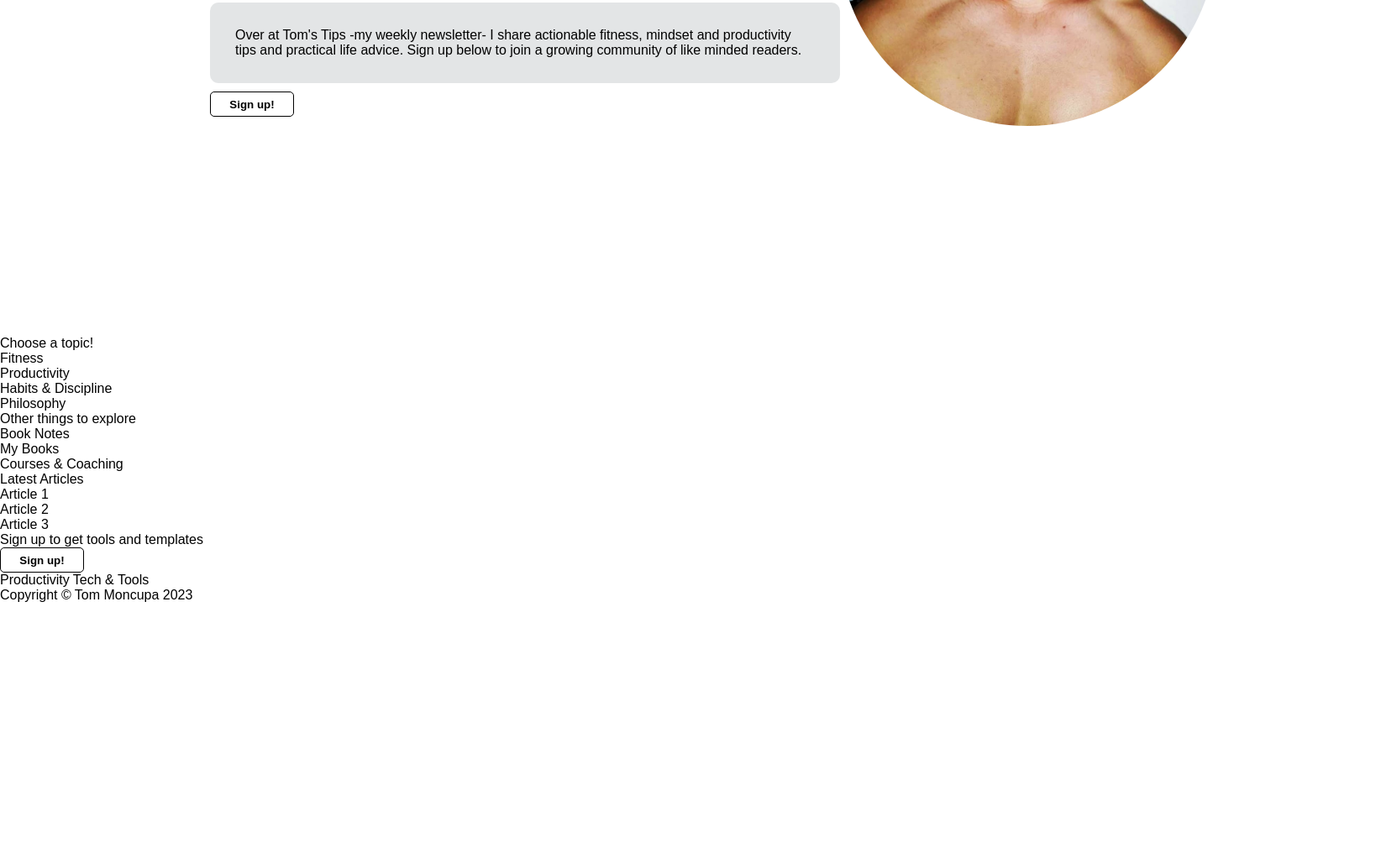
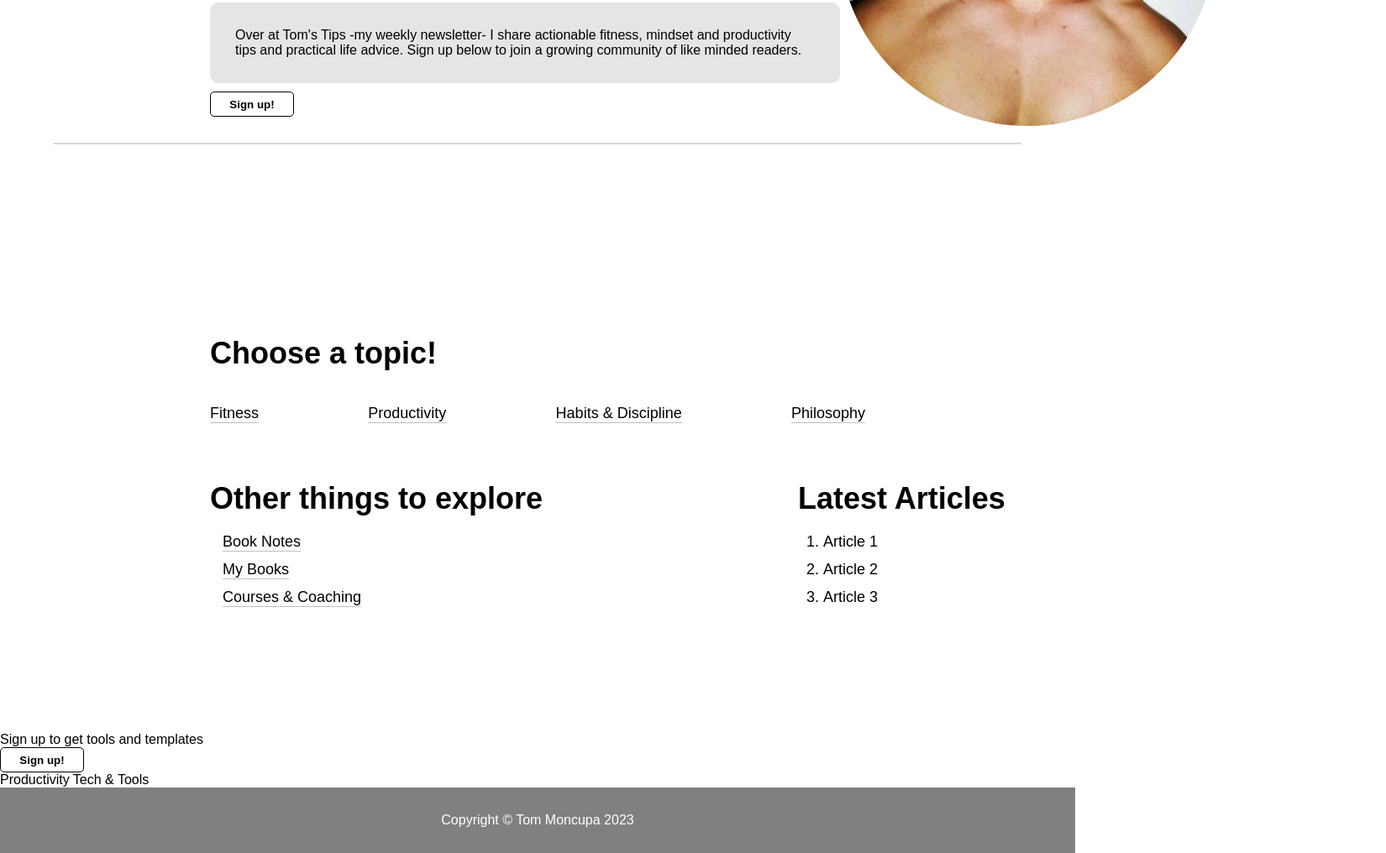
Before and after one commit to Jay-Deeee/tom-website, a plain HTML site: page index.html in a window 1280 px wide. Shown: the part 628-1644 px from the top of the page at 84% size, 1650 px wide, since content can reach past the window. Before the commit the page ends 1346 px from the top, so only its background shows below. Drawn offline with Linux system fonts and the light colour scheme.

Commit message:
Fix html and add css for .info

```diff
--- a/index.html
+++ b/index.html
@@ -20,7 +20,7 @@
                                 <li><a href="">Muscle Building</a></li>
                                 <li><a href="">Fat Loss</a></li>
                                 <li><a href="">Movement Library</a></li>
-                                <li><a href="">Freebook</a></li>
+                                <li><a href="">Free Book</a></li>
                             </ul>
                         </div>
                     </li>
@@ -60,7 +60,7 @@
             </div>
             <div class="hero-info">
                 <div class="left">
-                    <div class="hero-title">Hello Friends!</div>
+                    <div class="title">Hello Friends!</div>
                     <div class="hero-subtext">Nice to Meet you, I'm Tom.</div>
                     <div class="hero-subtext">I'm a fitness coach, personal improvement enthusiast, and author.</div>
                     <div class="info-box">On this site, we explore the strategies and techniques that help us live healthier, fulfilled, and more productive lives.</div>
@@ -69,36 +69,33 @@
                 </div>
                 <img class="hero-img" src="./img/header-img.jpg" alt="Tom's Profile Picture">
             </div>
+            <div id="border-bottom"></div>
         </div>
 
-        <div class="topics">
-            <div class="topics-head">Choose a topic!</div>
-            <div class="topics-links">
-                <ul>
+        <div class="info">
+            <div class="topics">
+                <div class="title">Choose a topic!</div>
+                <ul class="topics-links">
                     <li><a href="">Fitness</a></li>
                     <li><a href="">Productivity</a></li>
                     <li><a href="">Habits & Discipline</a></li>
                     <li><a href="">Philosophy</a></li>
                 </ul>
             </div>
-        </div>
 
-        <div class="content">
-            <div class="left">
-                <div class="others">Other things to explore</div>
-                <div class="others-links">
-                    <ul>
+            <div class="content">
+                <div class="left">
+                    <div class="title">Other things to explore</div>
+                    <ul class="others-links">
                         <li><a href="">Book Notes</a></li>
                         <li><a href="">My Books</a></li>
                         <li><a href="">Courses & Coaching</a></li>
                     </ul>
                 </div>
-            </div>
-            <div class="right">
-                <div class="left">
-                    <div class="articles">Latest Articles</div>
-                    <div class="articles-links">
-                        <ol>
+                <div class="right">
+                    <div class="left">
+                        <div class="title">Latest Articles</div>
+                        <ol class="articles-links">
                             <li><a href="">Article 1</a></li>
                             <li><a href="">Article 2</a></li>
                             <li><a href="">Article 3</a></li>
@@ -106,6 +103,7 @@
                     </div>
                 </div>
             </div>
+            <div id="border-bottom"></div>
         </div>
 
         <div class="tools">
--- a/styles.css
+++ b/styles.css
@@ -9,6 +9,14 @@ body {
     flex-direction: column;
     font-family: Arial, Helvetica, sans-serif;
     margin: 0;
+}
+
+#border-bottom {
+    position: absolute;
+    bottom: 0;
+    left: 5%;
+    right: 5%;
+    border-bottom: 2px solid #cccaca80;
 }
 
 a {
@@ -63,9 +71,13 @@ button {
     border-bottom: none;
 }
 
-.hero {
+.hero, .info {
     display: flex;
     flex-direction: column;
+}
+
+.info {
+    padding-bottom: 150px;
 }
 
 .header {
@@ -95,10 +107,10 @@ button {
 }
 
 .left {
-    width: 700px;
+    min-width: 700px;
 }
 
-.hero-title {
+.title {
     font-size: 36px;
     font-weight: 900;
     margin-bottom: 20px;
@@ -127,3 +139,51 @@ button {
     height: 450px;
     border-radius: 360px;
 }
+
+.topics {
+    display: flex;
+    flex-direction: column;
+    padding: 0 250px;
+    margin-bottom: 50px;
+}
+
+.topics-links {
+    display: flex;
+    justify-content: space-between;
+    align-items: center;
+    font-size: 18px;
+    padding: 20px 0;
+}
+
+.topics-links a, .others-links a {
+    text-decoration: underline #80808080;
+    text-underline-offset: 5px;
+}
+
+.content {
+    display: flex;
+    padding: 0 250px;
+}
+
+.others-links, .articles-links {
+    display: flex;
+    flex-direction: column;
+    gap: 12px;
+    font-size: 18px;
+    padding-left: 15px;
+}
+
+ol {
+    margin-left: 15px;
+}
+
+ol li {
+    list-style-type: decimal;
+}
+
+.footer{
+    color: #ffffff;
+    background-color: #808080;
+    text-align: center;
+    padding: 30px 0;
+}
```
